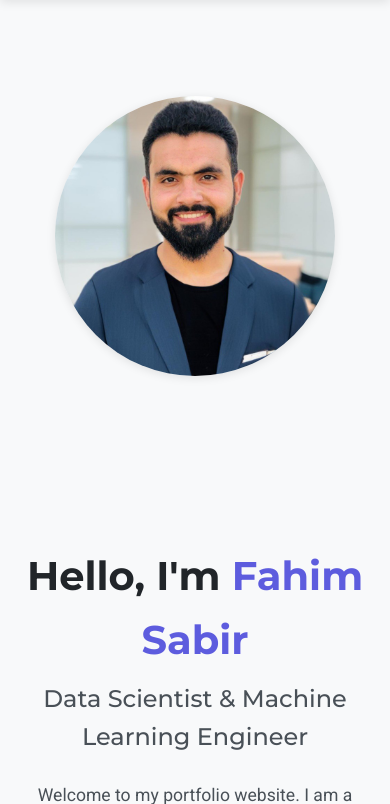
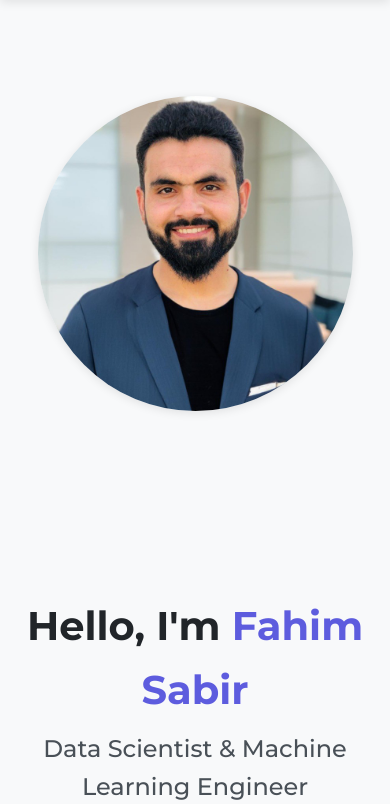
Before and after one commit to fahimai001/My_Portfolio_Website, a Django app: page / in a window 390 px wide. Shown: the part 70-874 px from the top of the page. Run offline with Django 5.2, Linux system fonts and the light colour scheme.

Commit message:
resizing the image

```diff
--- a/templates/home.html
+++ b/templates/home.html
@@ -45,12 +45,14 @@
     }
 
     .profile-image {
-        flex: 0 0 400px;
+        flex: 0 0 450px;
+        /* Shift the image a little to the left and up */
+        transform: translate(-20px, -20px);
     }
 
     .profile-image-placeholder {
-        width: 400px;
-        height: 400px;
+        width: 450px;
+        height: 450px;
         border-radius: 50%;
         background-color: var(--gray-200);
         display: flex;
@@ -63,8 +65,8 @@
     }
 
     .profile-image img {
-        width: 400px;
-        height: 400px;
+        width: 450px;
+        height: 450px;
         border-radius: 50%;
         object-fit: cover;
         box-shadow: var(--box-shadow);
@@ -121,9 +123,14 @@
 
         .profile-image-placeholder,
         .profile-image img {
-            width: 280px;
-            height: 280px;
+            width: 315px;
+            height: 315px;
             margin: 0 auto;
+        }
+
+        /* Remove left and upward offset on smaller screens */
+        .profile-image {
+            transform: none;
         }
 
         .profile-image-placeholder {
```
